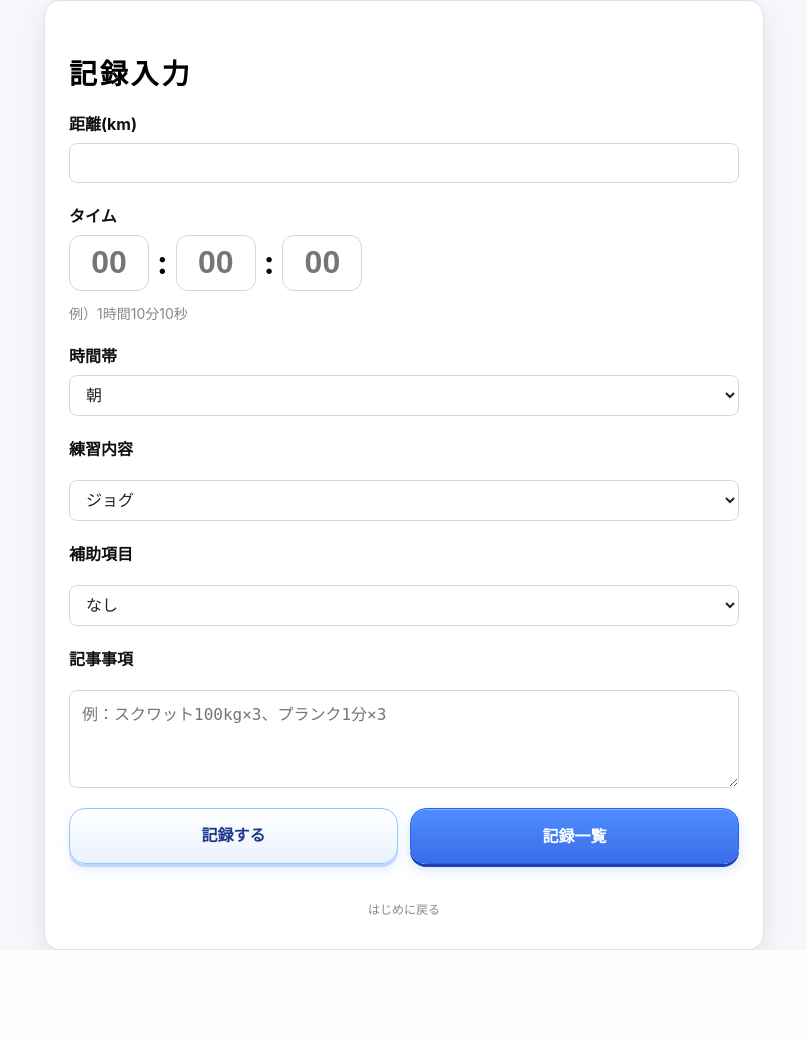
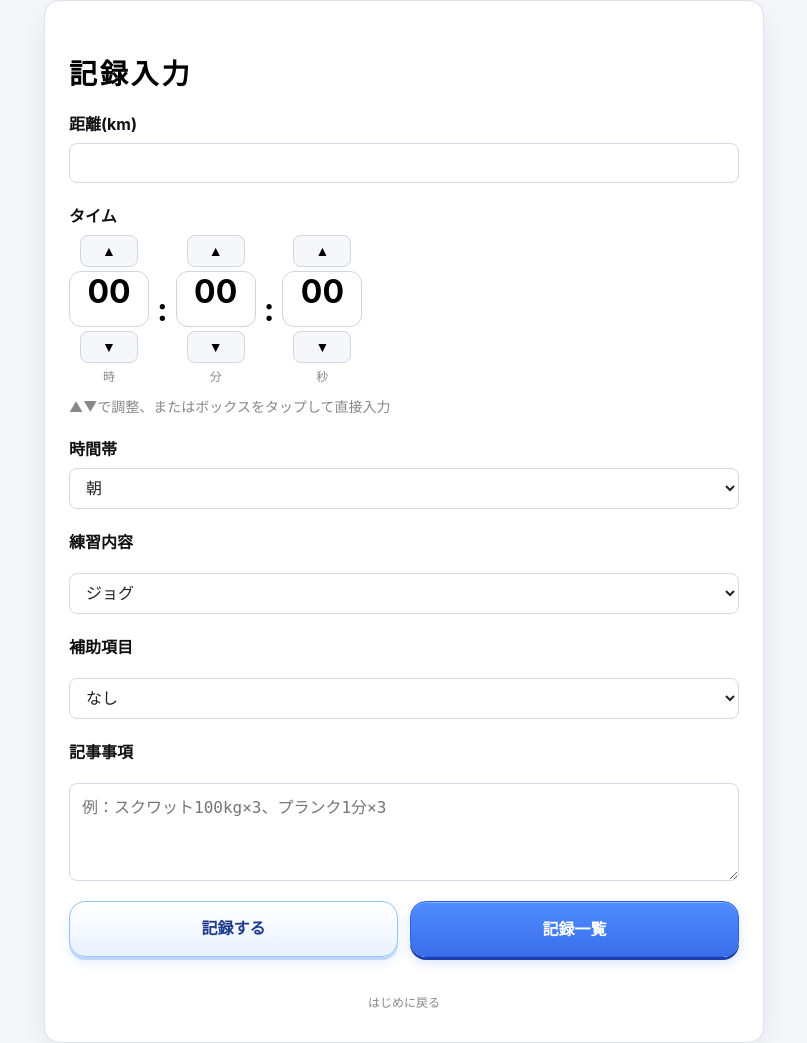
Before and after one commit to masakazu-2518/running-story-app, a Flask app: page /input in a window 1280 px wide. Shown: the whole page, without its empty margins (236-1043 px from the left). Before the commit the page ends 950 px from the top, so only its background shows below. Run offline with Flask 3, Linux system fonts and the light colour scheme.

Commit message:
タイム入力機能修正

```diff
--- a/static/script.js
+++ b/static/script.js
@@ -122,36 +122,54 @@ document.addEventListener("DOMContentLoaded", () => {
 });
 
 // 時間制御
+// ドラムロール入力
+const timeVals = { h: 0, m: 0, s: 0 };
+const timeMax = { h: 23, m: 59, s: 59 };
+
+function pad(n) { return String(n).padStart(2, '0'); }
+
+function updateDisp() {
+    document.getElementById('hDisp').textContent = pad(timeVals.h);
+    document.getElementById('mDisp').textContent = pad(timeVals.m);
+    document.getElementById('sDisp').textContent = pad(timeVals.s);
+}
+
+function step(type, delta) {
+    timeVals[type] = Math.min(Math.max(0, timeVals[type] + delta), timeMax[type]);
+    updateDisp();
+}
+
+// ボックスをタップしたら直接入力できるようにする
+['h', 'm', 's'].forEach(type => {
+    const el = document.getElementById(type + 'Disp');
+    el.addEventListener('click', () => {
+        const input = prompt(
+            type === 'h' ? '時間を入力 (0-23)' :
+                type === 'm' ? '分を入力 (0-59)' : '秒を入力 (0-59)'
+        );
+        if (input === null) return;
+        const v = parseInt(input);
+        if (!isNaN(v)) {
+            timeVals[type] = Math.min(Math.max(0, v), timeMax[type]);
+            updateDisp();
+        }
+    });
+});
+
+// フォームのsubmit処理（既存のものと置き換え）
 document.addEventListener("DOMContentLoaded", function () {
     const form = document.querySelector(".form");
-
-    const hour = document.getElementById("hour");
-    const minute = document.getElementById("minute");
-    const second = document.getElementById("second");
-    const hiddenTime = document.getElementById("time");
-
-    if (!form || !hour || !minute || !second || !hiddenTime) return;
+    if (!form) return;
 
     form.addEventListener("submit", function (e) {
-        hour.setCustomValidity("");
-        minute.setCustomValidity("");
-        second.setCustomValidity("");
+        const total = timeVals.h * 3600 + timeVals.m * 60 + timeVals.s;
 
-        const h = hour.value || "00";
-        const m = minute.value || "00";
-        const s = second.value || "00";
-
-        const totalSeconds =
-            Number(h) * 3600 +
-            Number(m) * 60 +
-            Number(s);
-
-        if (totalSeconds <= 0) {
+        if (total <= 0) {
             e.preventDefault();
-            hour.setCustomValidity("タイムを入力してください");
-            hour.reportValidity();
+            alert('タイムを入力してください');
             return;
         }
+
         const distanceInput = document.getElementById("distance");
         const distance = Number(distanceInput.value);
 
@@ -161,45 +179,20 @@ document.addEventListener("DOMContentLoaded", function () {
             return;
         }
 
-        const pace = totalSeconds / distance;
-
+        const pace = total / distance;
         if (pace < 120) {
             e.preventDefault();
-            minute.setCustomValidity("タイムが速すぎます");
-            minute.reportValidity();
+            alert('タイムが速すぎます');
             return;
         }
 
-        minute.setCustomValidity("");
-        hour.setCustomValidity("");
-
-        hiddenTime.value =
-            h.padStart(2, "0") + ":" +
-            m.padStart(2, "0") + ":" +
-            s.padStart(2, "0");
+        document.getElementById('time').value =
+            pad(timeVals.h) + ':' + pad(timeVals.m) + ':' + pad(timeVals.s);
     });
-
-    [hour, minute, second].forEach((input) => {
-        input.addEventListener("blur", function () {
-            if (input.value.length === 1) {
-                input.value = input.value.padStart(2, "0");
-            }
-        });
-    });
-});
-
-document.addEventListener("DOMContentLoaded", function () {
-    const form = document.querySelector(".form");
-
-    if (!form) return;
 
     form.addEventListener("keydown", function (e) {
         if (e.key !== "Enter") return;
-
-        const tag = document.activeElement.tagName;
-
-        if (tag === "TEXTAREA") return;
-
+        if (document.activeElement.tagName === "TEXTAREA") return;
         e.preventDefault();
         form.requestSubmit();
     });
--- a/static/style.css
+++ b/static/style.css
@@ -475,8 +475,6 @@ body {
 }
 
 
-
-/* ===== 会話エリア ===== */
 /* ===== PC 会話エリア調整 ===== */
 #talkArea {
     position: absolute;
@@ -819,6 +817,29 @@ textarea.form_input {
 }
 
 /* 時間制御 */
+.drum-btn {
+    width: 58px;
+    height: 32px;
+    border: 1px solid #cfd6df;
+    border-radius: 8px;
+    background: #f5f7fb;
+    font-size: 14px;
+    cursor: pointer;
+    display: flex;
+    align-items: center;
+    justify-content: center;
+}
+
+.drum-btn:active {
+    background: #e2e8f0;
+}
+
+
+.time-unit {
+    font-size: 12px;
+    color: #888;
+}
+
 .time-wrap {
     display: flex;
     align-items: center;
--- a/templates/index.html
+++ b/templates/index.html
@@ -19,21 +19,30 @@
 
             <div class="form__group">
                 <label class="form__label">タイム</label>
-
                 <div class="time-wrap">
-                    <input class="time-box" type="text" id="hour" inputmode="numeric" maxlength="2" placeholder="00">
-
+                    <div style="display:flex; flex-direction:column; align-items:center; gap:4px;">
+                        <button type="button" class="drum-btn" onclick="step('h',1)">▲</button>
+                        <div class="time-box" id="hDisp">00</div>
+                        <button type="button" class="drum-btn" onclick="step('h',-1)">▼</button>
+                        <span class="time-unit">時</span>
+                    </div>
                     <span class="time-colon">:</span>
-
-                    <input class="time-box" type="text" id="minute" inputmode="numeric" maxlength="2" placeholder="00">
-
+                    <div style="display:flex; flex-direction:column; align-items:center; gap:4px;">
+                        <button type="button" class="drum-btn" onclick="step('m',1)">▲</button>
+                        <div class="time-box" id="mDisp">00</div>
+                        <button type="button" class="drum-btn" onclick="step('m',-1)">▼</button>
+                        <span class="time-unit">分</span>
+                    </div>
                     <span class="time-colon">:</span>
-
-                    <input class="time-box" type="text" id="second" inputmode="numeric" maxlength="2" placeholder="00">
-                    <input type="hidden" id="time" name="time">
+                    <div style="display:flex; flex-direction:column; align-items:center; gap:4px;">
+                        <button type="button" class="drum-btn" onclick="step('s',1)">▲</button>
+                        <div class="time-box" id="sDisp">00</div>
+                        <button type="button" class="drum-btn" onclick="step('s',-1)">▼</button>
+                        <span class="time-unit">秒</span>
+                    </div>
                 </div>
-
-                <small class="time-note">例）1時間10分10秒</small>
+                <input type="hidden" id="time" name="time">
+                <small class="time-note">▲▼で調整、またはボックスをタップして直接入力</small>
             </div>
             <div class="form__group">
                 <label class="form__label" for="time_of_day">時間帯</label>
```
